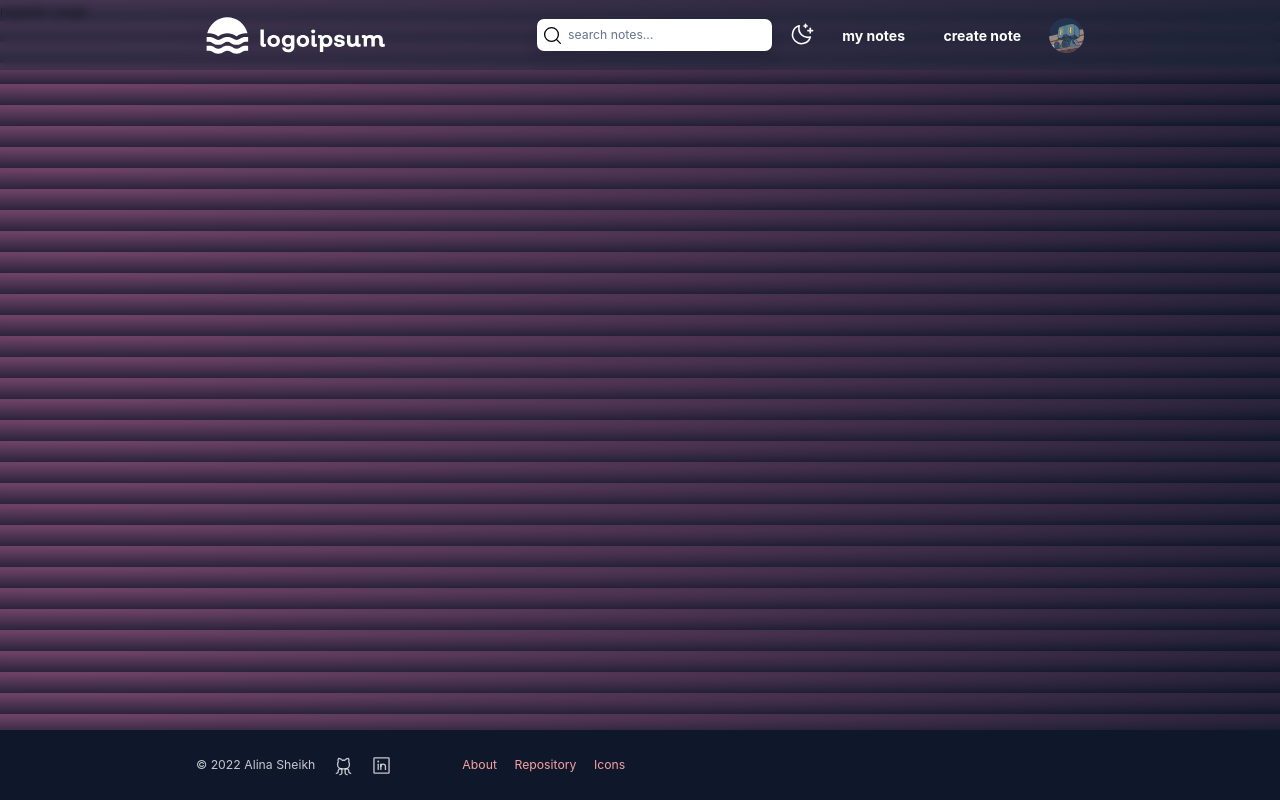
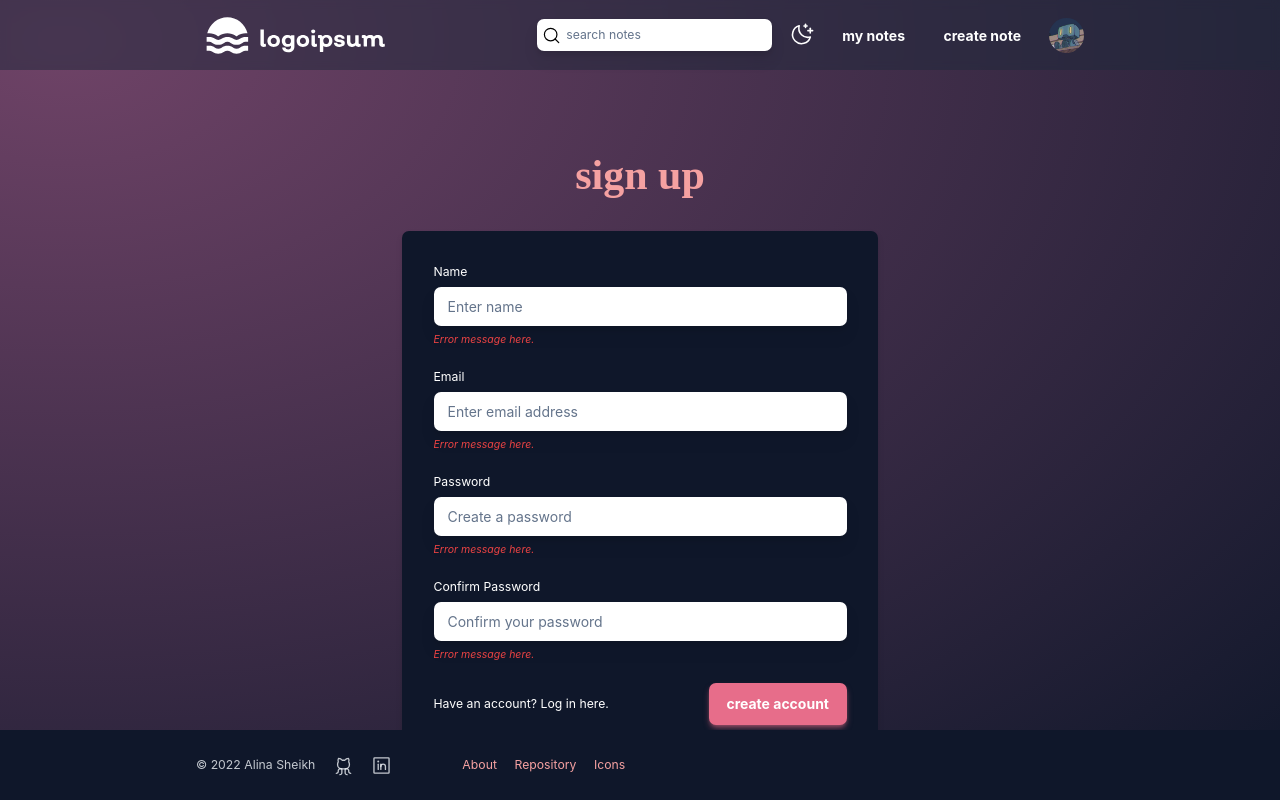
Before and after one commit to alshei/notepad-v2, a React (Create React App) app: page /register in a window 1280 px wide. Built offline with nearby package versions, Linux system fonts and the light colour scheme.

Commit message:
setting up form

```diff
--- /dev/null
+++ b/src/components/Form/index.js
@@ -0,0 +1,75 @@
+import React from "react";
+import { Primary } from "../Buttons";
+
+const Form = () => {
+  return (
+    <form className="w-[34rem] items-center  rounded-lg p-6 bg-slate-900 drop-shadow-md text-white">
+      <div className="p-3">
+        <label className="block text-white text-sm  mb-2" for="username">
+          Name
+        </label>
+        <div className="w-full items-center bg-white rounded-lg p-2.5 drop-shadow-lg text-black">
+          <input
+            className="w-full placeholder:text-slate-500 pl-1.5 pr-1.5 block focus:outline-none bg-transparent"
+            id="name"
+            placeholder="Enter name"
+            type="text"
+          />
+        </div>
+        <p className="text-red-500 text-xs italic mt-2">Error message here.</p>
+      </div>
+
+      <div className="p-3">
+        <label className="block text-white text-sm  mb-2" for="password">
+          Email
+        </label>
+        <div className="w-full items-center bg-white rounded-lg p-2.5 drop-shadow-lg text-black">
+          <input
+            className="w-full placeholder:text-slate-500 pl-1.5 pr-1.5 block focus:outline-none bg-transparent"
+            id="name"
+            placeholder="Enter email address"
+            type="text"
+          />
+        </div>
+        <p className="text-red-500 text-xs italic mt-2">Error message here.</p>
+      </div>
+
+      <div className="p-3">
+        <label className="block text-white text-sm  mb-2" for="password">
+          Password
+        </label>
+        <div className="w-full items-center bg-white rounded-lg p-2.5 drop-shadow-lg text-black">
+          <input
+            className="w-full placeholder:text-slate-500 pl-1.5 pr-1.5 block focus:outline-none bg-transparent"
+            id="name"
+            placeholder="Create a password"
+            type="text"
+          />
+        </div>
+        <p className="text-red-500 text-xs italic mt-2">Error message here.</p>
+      </div>
+
+      <div className="p-3">
+        <label className="block text-white text-sm  mb-2" for="password">
+          Confirm Password
+        </label>
+        <div className="w-full items-center bg-white rounded-lg p-2.5 drop-shadow-lg text-black">
+          <input
+            className="w-full placeholder:text-slate-500 pl-1.5 pr-1.5 block focus:outline-none bg-transparent"
+            id="name"
+            placeholder="Confirm your password"
+            type="text"
+          />
+        </div>
+        <p className="text-red-500 text-xs italic mt-2">Error message here.</p>
+      </div>
+
+      <div className="p-3 flex justify-between items-center">
+        <p className="text-white text-sm">Have an account? Log in here.</p>
+        <Primary option="create account" link="createnote" />
+      </div>
+    </form>
+  );
+};
+
+export default Form;
--- a/src/components/Header/index.js
+++ b/src/components/Header/index.js
@@ -35,8 +35,8 @@ const Header = () => {
         <div className="flex items-center bg-white rounded-lg p-1.5 drop-shadow-lg text-black">
           <MagnifyingGlass size="1.5rem" />
           <input
-            className="placeholder:text-slate-500 pl-1.5 pr-1.5 block sm:text-sm focus:outline-none"
-            placeholder="search notes..."
+            className="w-full placeholder:text-slate-500 pl-1.5 pr-1.5 block sm:text-sm focus:outline-none"
+            placeholder="search notes"
             type="text"
             name="search"
           />
--- a/src/screens/LandingPage/index.js
+++ b/src/screens/LandingPage/index.js
@@ -16,10 +16,10 @@ const LandingPage = () => {
           </p>
 
           <div className="mt-10 flex items-center flex-row gap-5">
-            <div className="flex w-1/2 items-center bg-white rounded-lg p-2.5 drop-shadow-lg text-black">
+            <div className="w-1/2 items-center bg-white rounded-lg p-2.5 drop-shadow-lg text-black">
               <input
-                className="placeholder:text-slate-500 pl-1.5 pr-1.5 block focus:outline-none bg-transparent"
-                placeholder="enter email address..."
+                className="w-full placeholder:text-slate-500 pl-1.5 pr-1.5 block focus:outline-none bg-transparent"
+                placeholder="Enter email address"
                 type="text"
                 name="search"
               />
--- a/src/screens/LoginScreen/index.js
+++ b/src/screens/LoginScreen/index.js
@@ -1,7 +1,12 @@
 import React from "react";
+import Title from "../../components/Title";
 
 const LoginScreen = () => {
-  return <div>login page</div>;
+  return (
+    <div className="w-screen h-screen">
+      <Title title="log in" />
+    </div>
+  );
 };
 
 export default LoginScreen;
--- a/src/screens/RegisterScreen/index.js
+++ b/src/screens/RegisterScreen/index.js
@@ -1,7 +1,17 @@
 import React from "react";
+import Title from "../../components/Title";
+import Form from "../../components/Form";
 
 const RegisterScreen = () => {
-  return <div>register page</div>;
+  return (
+    <div className="w-screen h-screen">
+      <Title title="sign up" />
+
+      <div className="mt-10 pb-40 w-full flex justify-center gap-6 pl-56 pr-56">
+        <Form />
+      </div>
+    </div>
+  );
 };
 
 export default RegisterScreen;
```
